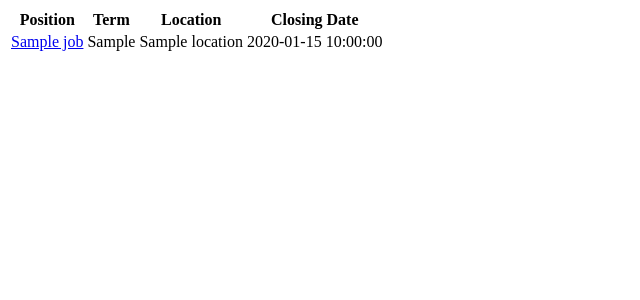
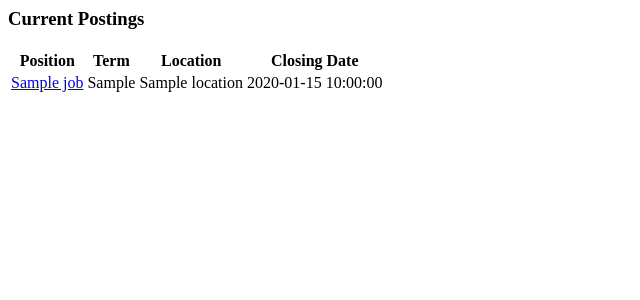
Before and after one commit to cfsgeeks/job_postings, a Python web app: template templates/job_postings/job_list.html in a window 1280 px wide. Shown: the top 300 px of the page, without its empty margins (0-640 px from the left). Run offline with Jinja, Linux system fonts and the light colour scheme; the template is opened without the code that fills it: most values are stand-ins (such as "Sample title", 1, 10 or a date in 2020).

Commit message:
Better layout

```diff
--- a/templates/job_postings/job_list.html
+++ b/templates/job_postings/job_list.html
@@ -1,4 +1,6 @@
-<table class="table">
+<div class="well">
+	<h3 class="vig">Current Postings</h3>
+	<table class="table table-condensed">
 	    <thead>
 	        <tr>
 	            <th>Position</th>
@@ -18,3 +20,4 @@
 	        {% endfor %}
 	    </tbody>
 	</table>
+</div>
```
Lines whose indentation alone changed are shown as unchanged.
